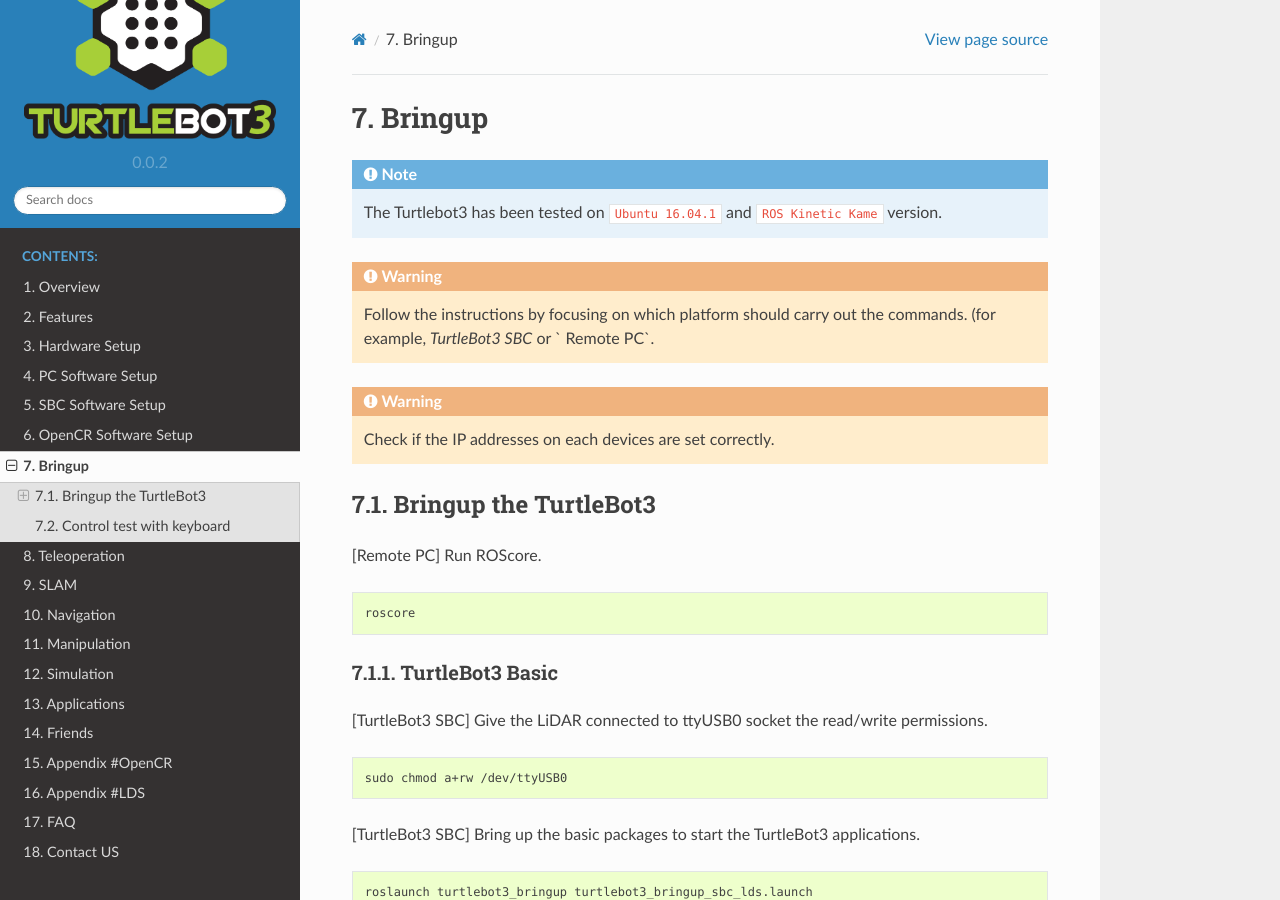
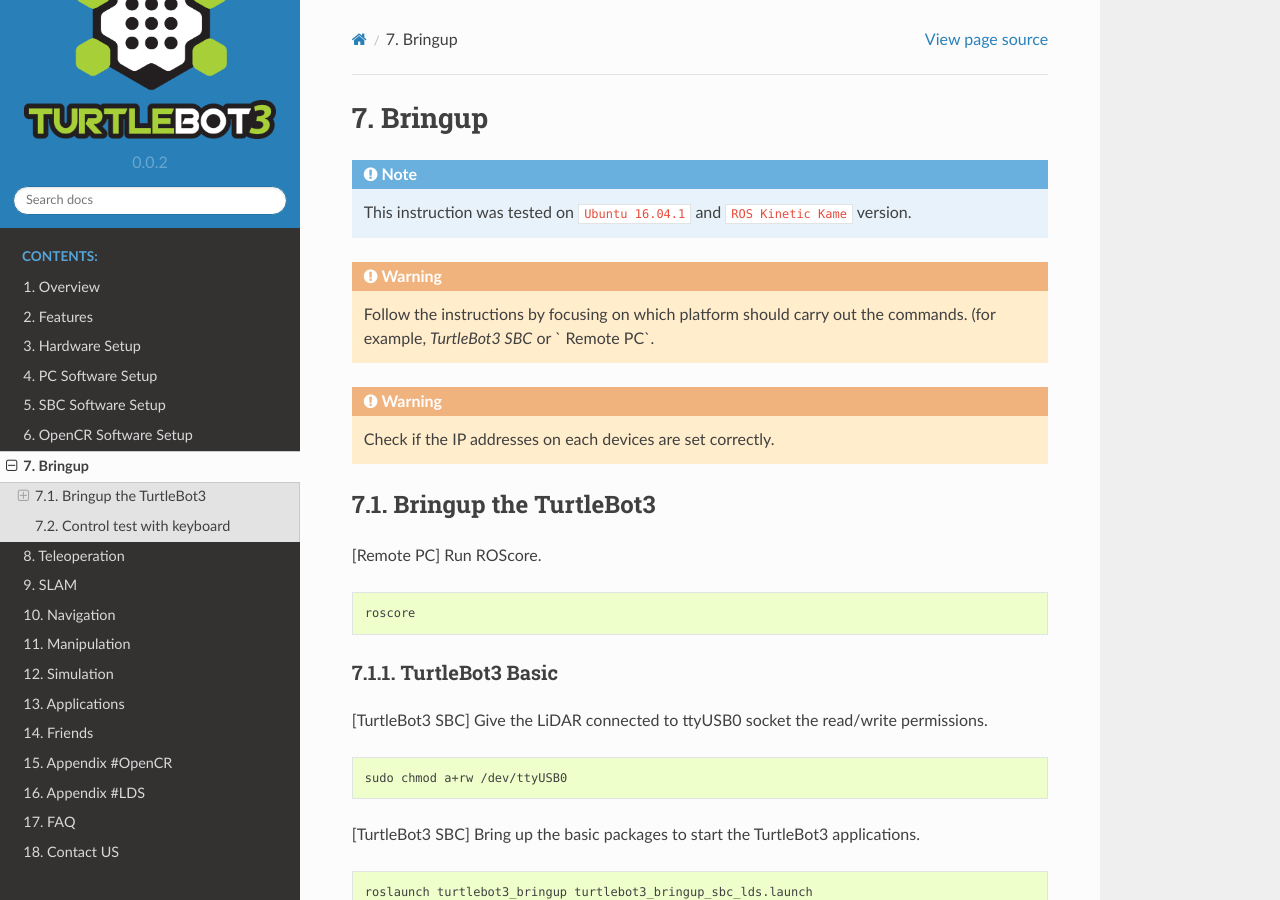
Before and after one commit to shivharis/turtlebot3_wiki, a Sphinx documentation site: the page built from docs/source/bringup.rst, in a window 1280 px wide and 900 px high. Built offline with Sphinx 7.4.7 and the Read the Docs theme 2.0.0, drawn with Linux system fonts in a browser that asks for light colours.

Commit message:
Update bringup.rst

```diff
--- a/docs/source/bringup.rst
+++ b/docs/source/bringup.rst
@@ -1,7 +1,7 @@
 Bringup
 =======
 
-.. NOTE:: The Turtlebot3 has been tested on ``Ubuntu 16.04.1`` and ``ROS Kinetic Kame`` version.
+.. NOTE:: This instruction was tested on ``Ubuntu 16.04.1`` and ``ROS Kinetic Kame`` version.
 
 .. WARNING:: Follow the instructions by focusing on which platform should carry out the commands. (for example, `TurtleBot3 SBC` or ` Remote PC`.
 
```
